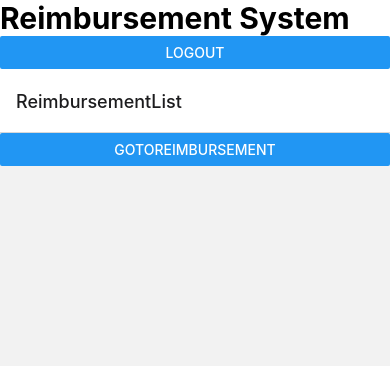
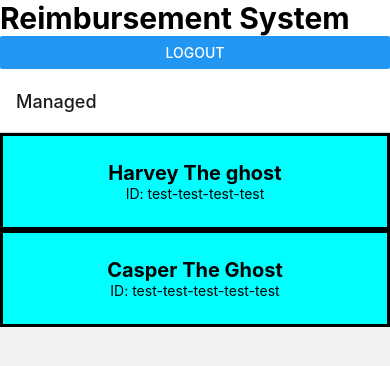
Before and after one commit to wrkagel/Revature-Project-1-Mobile, a React Native app: screen /Managed in a window 390 px wide. Shown: the top 366 px of the page. Built offline with nearby package versions, Linux system fonts and the light colour scheme.

Commit message:
managedList->ReimbursementList->Reimbursement stack working

```diff
--- a/App.tsx
+++ b/App.tsx
@@ -1,14 +1,14 @@
 import AsyncStorageLib from '@react-native-async-storage/async-storage';
 import { NavigationContainer } from '@react-navigation/native';
 import { createNativeStackNavigator } from '@react-navigation/native-stack';
-import { Component, useEffect, useState } from 'react';
+import { useEffect, useState } from 'react';
 import { StatusBar } from 'react-native';
 import { Text, View } from 'react-native';
 import LoginView from './components/login-view';
 import LogoutButton from './components/logout-button';
+import ManagedView from './components/managed-view';
 import ReimbursementViewList from './components/reimbursement-list-view';
 import ReimbursementView from './components/reimbursement-view';
-import ReimbursementItem, { ReimbursementStatus } from './models/reimbursement-item';
 
 export default function App() {
 
@@ -31,7 +31,8 @@ export default function App() {
         <LoginView setIsAuthenticated={setIsAuthenticated}/> :
         <NavigationContainer>
           <LogoutButton setIsAuthenticated={setIsAuthenticated}/>
-          <Stack.Navigator initialRouteName='ReimbursementList'>
+          <Stack.Navigator initialRouteName='Managed'>
+            <Stack.Screen name={"Managed"} component={ManagedView} />
             <Stack.Screen name={"ReimbursementList"} component={ReimbursementViewList}/>
             <Stack.Screen name={"Reimbursement"} component={ReimbursementView}/>
         </Stack.Navigator>
--- /dev/null
+++ b/components/employee-view.tsx
@@ -0,0 +1,11 @@
+import { Text, View } from "react-native";
+import Employee from "../models/employee";
+
+
+export default function EmployeeView(props:Employee) {
+
+    const {fname, mname, lname, id} = props;
+
+    return (<View><Text style={{flex:1, textAlign:"center", fontSize:20, fontWeight:"bold"}}>{fname}{mname ? ` ${mname}`:""}{lname ? ` ${lname}`:""}</Text>
+    <Text style={{textAlign:"center"}}>ID: {id}</Text></View>)
+}
--- a/components/managed-view.tsx
+++ b/components/managed-view.tsx
@@ -1,6 +1,19 @@
+import { FlatList, Pressable, View } from "react-native";
+import Employee from "../models/employee";
+import EmployeeView from "./employee-view";
 
 
-export default function ManagedView() {
+export default function ManagedView(props:{navigation:any}) {
 
-    return ;
+    const navigation = props.navigation;
+
+    function navigateToReimburseList() {
+        navigation.push('ReimbursementList')
+    }
+
+    return(<FlatList keyExtractor={item => item.id} data={employees} renderItem={({item})=><Pressable style={{flex:1, padding:25, backgroundColor:"cyan", borderStyle:"solid", borderWidth:3, width:"100%"}} onPress={navigateToReimburseList}><EmployeeView {...item}/></Pressable>}/>)
 }
+
+const employees:Employee[] = [{
+    fname:"Harvey", mname:"The", lname:"ghost", id:"test-test-test-test"
+    }, {fname:"Casper", lname:"The Ghost", id:"test-test-test-test-test"}];
--- /dev/null
+++ b/models/employee.tsx
@@ -0,0 +1,8 @@
+
+export default interface Employee {
+    id:string,
+    fname:string,
+    mname?:string,
+    lname?:string,
+    manages?:Employee[]
+}
```
Also changed, not shown: components/employee.tsx (deleted).
